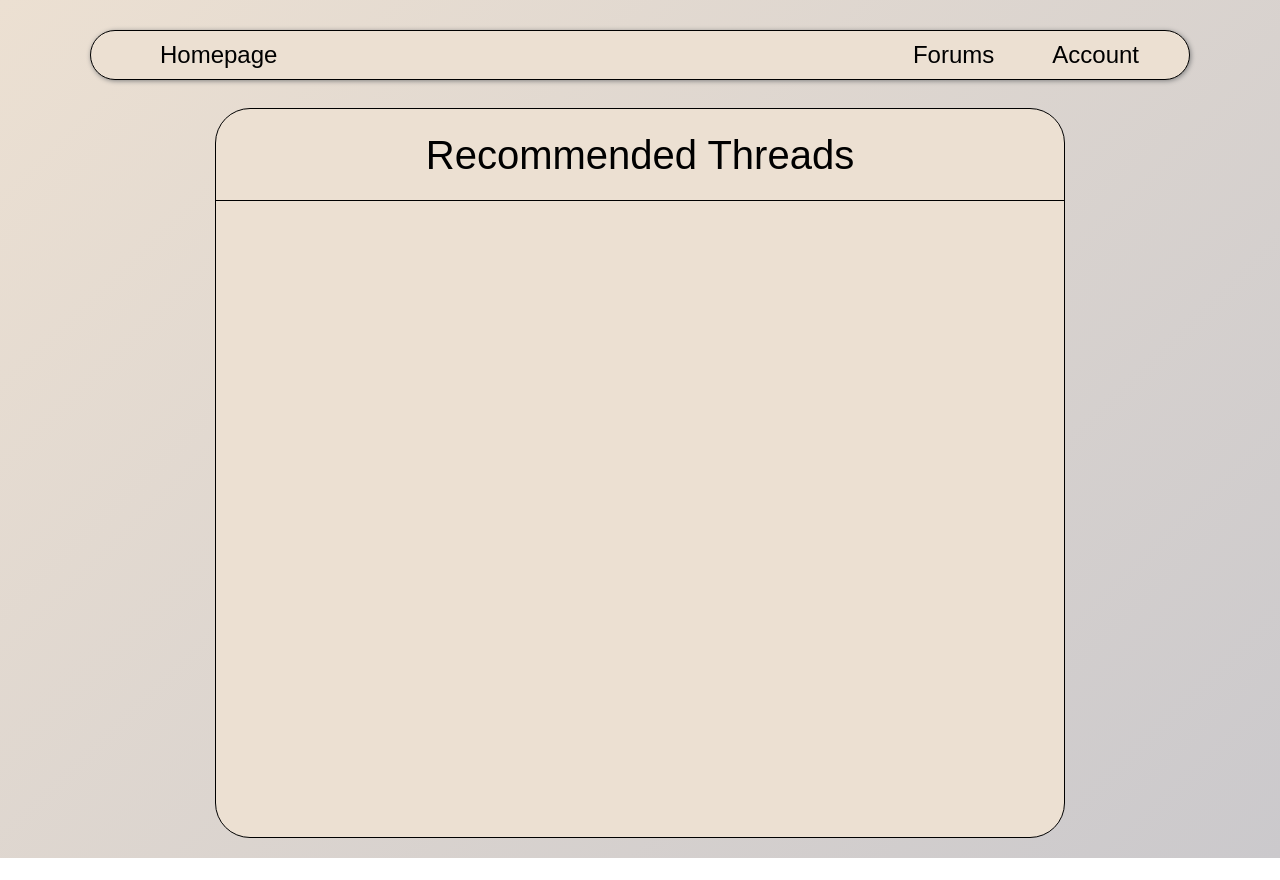
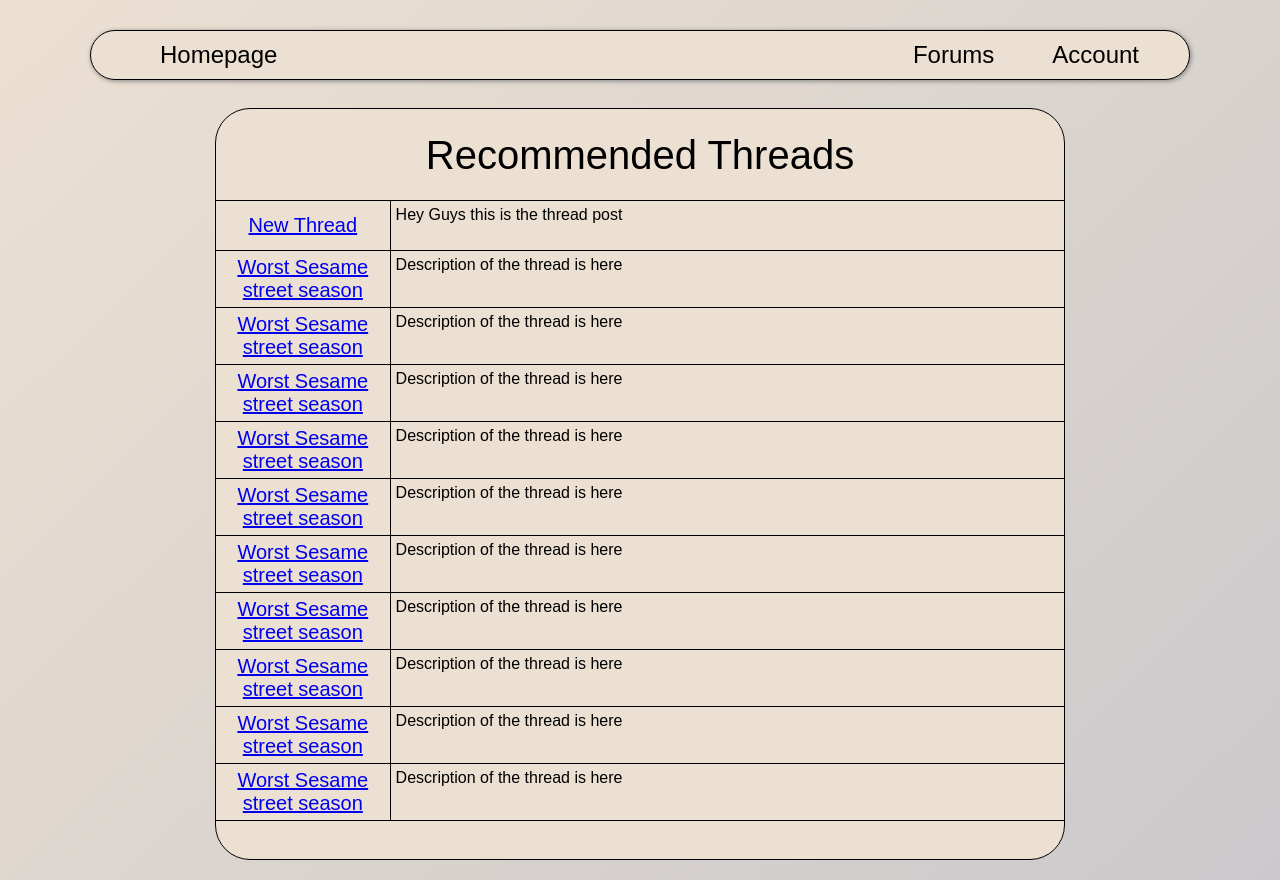
Before and after one commit to Elijah-Dinwiddie/ForumApplication, a React (Vite) app in the folder frontend/my-react-app/: page /home_page in a window 1280 px wide. Before the commit the page ends 858 px from the top, so only its background shows below. Built offline with nearby package versions, Linux system fonts and the light colour scheme; no server answers.

Commit message:
Implemented Forums page and turned PagBar into reusable component

```diff
--- a/frontend/my-react-app/src/App.jsx
+++ b/frontend/my-react-app/src/App.jsx
@@ -6,11 +6,12 @@ import HomePage from "./pages/HomePage";
 import CreateAccount from "./pages/CreateAccountPage"
 import Account from "./pages/AccountPage";
 import { AuthProvider } from "./AuthContext";
-
+import {ForumThreadInfo} from "./ForumThreadContext"
 
 function App() {
   return (
     <AuthProvider>
+      <ForumThreadInfo>
         <Routes>
           <Route path="/" element={<PostsPage />} />
           <Route path="/login" element={<LoginPage />} />
@@ -19,6 +20,7 @@ function App() {
           <Route path="/create_account" element={<CreateAccount />} />
           <Route path="/account" element={<Account />} />
         </Routes>
+      </ForumThreadInfo>
     </AuthProvider>
   );
 }
--- /dev/null
+++ b/frontend/my-react-app/src/ForumThreadContext.jsx
@@ -0,0 +1,18 @@
+import { createContext, useContext, useEffect, useState } from "react";
+
+const ForumThreadInfoContext = createContext(null);
+
+export function ForumThreadInfo({children}) {
+    const [forum_id, setForum] = useState(0);
+    const [thread_id, setThread] = useState(0);
+
+    return (
+    <ForumThreadInfoContext.Provider value={{forum_id, setForum, thread_id, setThread}}>
+      {children}
+    </ForumThreadInfoContext.Provider>
+  );
+}
+
+export function useForumThreadInfo() {
+  return useContext(ForumThreadInfoContext);
+}
--- /dev/null
+++ b/frontend/my-react-app/src/components/ItemBoxItem.jsx
@@ -0,0 +1,10 @@
+import { Link } from "react-router-dom";
+
+export default function ItemBoxItem({title, description, onClick, to}) {
+    return (
+        <div className="item-box-item">
+            <Link className='item-title' onClick={onClick} to={to}>{title}</Link>
+            <div className='item-description'>{description}</div>
+        </div>
+    )
+}
--- /dev/null
+++ b/frontend/my-react-app/src/components/PagBar.jsx
@@ -0,0 +1,36 @@
+import { useState } from "react";
+
+
+/*Page variable increments by 5, each increment then changes the value to the next set so 0 is 1 2 3 4 5.   and when page is 5. the buttons are 6 7 8 9 10 */
+export default function PagBar({offset, setOffset, page, setPage}) {
+
+    function updatePage(newPage) {
+        setOffset(newPage * 10);
+        console.log("Here is page: ", page);
+        console.log("Here is offset: ", offset);
+    }
+
+    // update the page value, which determines the offset for posts and the display numbers for  pagBar buttons
+    function updatePagePag(currentPage, changeValue) {
+        if(page==0 && changeValue==-5) {
+        return;
+        }
+        setPage(currentPage+changeValue);
+    }
+
+  return (
+    <div>
+      <button onClick={() => updatePagePag(page, -5)}>Prev</button>
+      {[0,1,2,3,4].map(i => (
+        <button
+          key={i}
+          className="pag-button"
+          onClick={() => updatePage(page + i)}
+        >
+          {page + i + 1}
+        </button>
+      ))}
+      <button onClick={() => updatePagePag(page, 5)}>Next</button>
+    </div>
+  )
+}
--- a/frontend/my-react-app/src/pages/AccountPage.jsx
+++ b/frontend/my-react-app/src/pages/AccountPage.jsx
@@ -1,12 +1,14 @@
 import Navbar from "../components/Navbar";
 import { useAuth } from "../AuthContext";
 import {useState} from "react"
+import { useNavigate } from "react-router-dom";
 
 const BASE_URL = "http://localhost:3000";
 
 export default function AccountPage() {
     const { accountInfo, auth, setAuth, setUserID, setReloadInfo} = useAuth();
     const [profileImg, setprofileImg] = useState("");
+    const navigate = useNavigate();
 
     async function signOut() {
         try {
@@ -18,7 +20,7 @@ export default function AccountPage() {
                 credentials: 'include',
             });
 
-            return;
+            navigate('/login')
         } catch (error) {
             console.log('Error signing out', error);
         }
--- a/frontend/my-react-app/src/pages/CreateAccountPage.jsx
+++ b/frontend/my-react-app/src/pages/CreateAccountPage.jsx
@@ -2,10 +2,13 @@ import Navbar from "../components/Navbar";
 import InputButton from "../components/InputButton";
 import InputArea from "../components/InputArea";
 import { useState } from "react";
+import { useNavigate } from "react-router-dom";
+
 
 const BASE_URL = "http://localhost:3000";
 
 export default function CreateAccountPage() {
+    const navigate = useNavigate()
     const [accountName, setAccountName] = useState('');
     const [email, setEmail] = useState('');
     const [password, setPassword] = useState('');
@@ -34,6 +37,7 @@ export default function CreateAccountPage() {
 
             const data = await res.json();
             console.log('Account created sucessfully');
+            navigate("/login");
         } catch (error) {
             console.log('Error creating account', error);
         }
--- a/frontend/my-react-app/src/pages/HomePage.jsx
+++ b/frontend/my-react-app/src/pages/HomePage.jsx
@@ -1,12 +1,38 @@
 import Navbar from "../components/Navbar";
+import ItemBoxItem from "../components/ItemBoxItem";
+import { useForumThreadInfo } from "../ForumThreadContext";
+
 
 export default function HomePage() {
+    const { setThread, setForum } = useForumThreadInfo();
+
+    function setInfo(thread_id, forum_id) {
+        setThread(thread_id);
+        setForum(forum_id);
+    }
     return (
         <div className="full-page">
             <Navbar />
             <div className="item-box">
                 <div className="item-box-title">Recommended Threads</div>
                 <span className="line" />
+                <ItemBoxItem
+                    title='New Thread'
+                    description='Hey Guys this is the thread post'
+                    onClick={() => setInfo(5,8)}
+                    to={`/`}
+                />
+                <ItemBoxItem title='Worst Sesame street season' description='Description of the thread is here'/>
+                <ItemBoxItem title='Worst Sesame street season' description='Description of the thread is here'/>
+                <ItemBoxItem title='Worst Sesame street season' description='Description of the thread is here'/>
+                <ItemBoxItem title='Worst Sesame street season' description='Description of the thread is here'/>
+                <ItemBoxItem title='Worst Sesame street season' description='Description of the thread is here'/>
+                <ItemBoxItem title='Worst Sesame street season' description='Description of the thread is here'/>
+                <ItemBoxItem title='Worst Sesame street season' description='Description of the thread is here'/>
+                <ItemBoxItem title='Worst Sesame street season' description='Description of the thread is here'/>
+                <ItemBoxItem title='Worst Sesame street season' description='Description of the thread is here'/>
+                <ItemBoxItem title='Worst Sesame street season' description='Description of the thread is here'/>
+                <div style={{height: "38px"}} />
             </div>
         </div>
     );
--- a/frontend/my-react-app/src/pages/LoginPage.jsx
+++ b/frontend/my-react-app/src/pages/LoginPage.jsx
@@ -2,6 +2,8 @@ import Navbar from "../components/Navbar";
 import InputButton from "../components/InputButton"
 import { useState } from "react";
 import { useAuth } from "../AuthContext";
+import { useNavigate } from "react-router-dom";
+
 
 const BASE_URL = "http://localhost:3000"
 
@@ -9,6 +11,7 @@ export default function LoginPage() {
     const [email, setEmail] = useState("");
     const [password, setPassword] = useState("");
     const { setAuth, setUserID } = useAuth();
+    const navigate = useNavigate();
 
     async function handleSubmit(e) {
         e.preventDefault();
@@ -27,11 +30,11 @@ export default function LoginPage() {
             });
 
             const data = await res.json();
-            console.log("Response for log in: ", data);
+            console.log("Signed in sucessfully!");
             setAuth(data.accessToken);
             setUserID(data.id)
 
-
+            navigate("/account")
         } catch (error) {
             console.error(error)
         }
--- a/frontend/my-react-app/src/styles.css
+++ b/frontend/my-react-app/src/styles.css
@@ -103,6 +103,31 @@ body {
   max-width: 1100px;
   margin: 0 auto;
   min-height: calc(100vh - 40px)
+}
+
+.item-description {
+  width: 675px;
+  min-height: 50px;
+  border-bottom: 1px solid black;
+  overflow-wrap: break-word;
+  word-break: break-word;
+  padding: 5px 5px 5px 5px;
+  font-size: 16px;
+
+}
+.item-title {
+  width: 175px;
+  min-height: 50px;
+  border-right: 1px solid black;
+  border-bottom: 1px solid black;
+  overflow-wrap: break-word;
+  word-break: break-word;
+  padding: 5px 5px 5px 5px;
+  display: flex;
+  align-items: center;
+  justify-content: center;
+  font-size: 20px;
+  text-align: center;
 }
 
 .title, .sign-in-title {
@@ -244,7 +269,6 @@ body {
 
 .item-box {
   width: 850px;
-  min-height: 730px;
   background-color: #ECE0D2;
   border: 1px solid black;
   border-radius: 35px;
@@ -271,3 +295,17 @@ body {
 .end-gap {
   height: 40px;
 }
+
+.item-box-item {
+  width: 100%;
+  min-height: 50px;
+  display: flex;
+}
+
+.item-box-pag {
+  width: 100%;
+  display: flex;
+  justify-content: center;
+  align-items: center;
+  height: 38px;
+}
```
Also changed, not shown: frontend/my-react-app/src/pages/ForumsPage.jsx (+60 -3 lines), frontend/my-react-app/src/pages/PostsPage.jsx (+5 -40 lines). Lines whose indentation alone changed are shown as unchanged.
